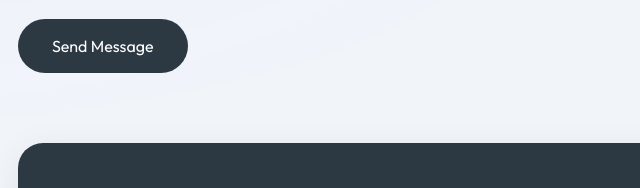
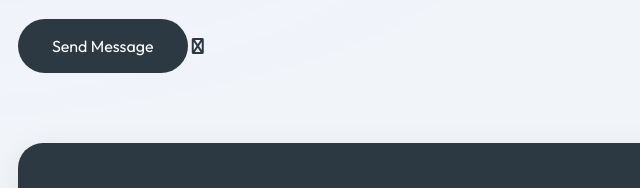
Before and after one commit to KhomotsoKekana/portf, a plain HTML site: page contact.html in a window 1280 px wide. Shown: the part 587-775 px from the top of the page, 82-722 px from the left. Drawn offline with nearby package versions, Linux system fonts and the light colour scheme; some packages are replaced by stand-ins of ours.

Commit message:
Add WhatsApp chat link to contact form

```diff
--- a/contact.html
+++ b/contact.html
@@ -107,6 +107,9 @@
 								<button class="button button-lg button-rounded" type="submit">
 									Send Message
 								</button>
+								    <a href="https://wa.me/27676448768" target="_blank" class="whatsapp-fab" title="Chat on WhatsApp">
+							            <i class="fa fa-whatsapp"></i>
+							        </a>
 							</form>
 							<!-- Submit result -->
 							<div class="submit-result">
```
